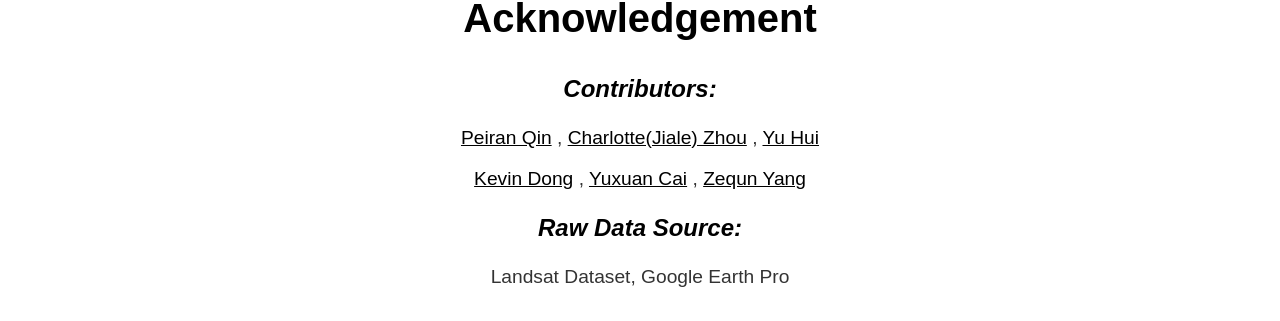
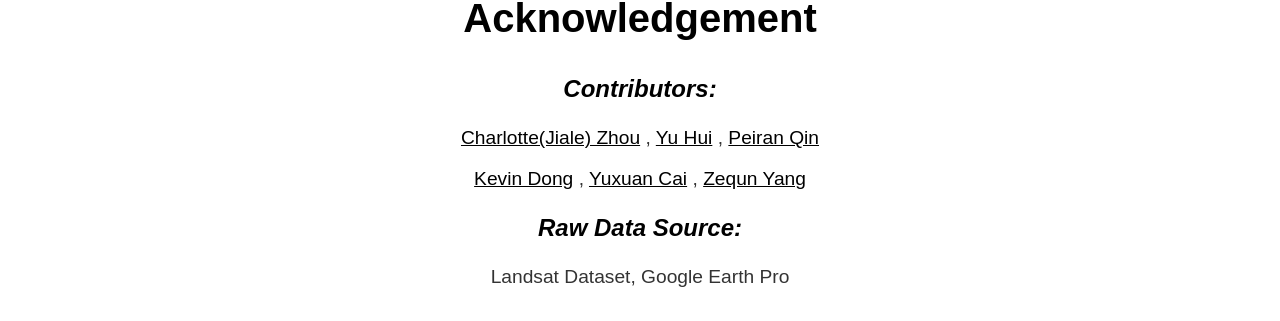
Before and after one commit to Mining-Mine/Mining-Mine.github.io, a Jekyll site: the page built from _pages/about.md, in a window 1280 px wide and 900 px high, scrolled down 2269 px. Shown: the part 572-893 px from the top of the window. Built offline with Jekyll 4.4.1, drawn with Linux system fonts in a browser that asks for light colours.

Commit message:
Update about.html

```diff
--- a/_layouts/about.html
+++ b/_layouts/about.html
@@ -437,13 +437,13 @@
         <h3 style="text-align: center; font-style: italic;">Contributors:</h3>
         <p style="text-align: center;">
             <a href="https://mining-mine.github.io" target="_blank" style="color: black; text-decoration: none;">
-                <u>Peiran Qin</u>
-            </a>,
-            <a href="https://mining-mine.github.io" target="_blank" style="color: black; text-decoration: none;">
                 <u>Charlotte(Jiale) Zhou</u>
             </a>,
             <a href="https://mining-mine.github.io" target="_blank" style="color: black; text-decoration: none;">
                 <u>Yu Hui</u>
+            </a>,
+            <a href="https://mining-mine.github.io" target="_blank" style="color: black; text-decoration: none;">
+                <u>Peiran Qin</u>
             </a>
         </p>
         <p style="text-align: center;">
```
